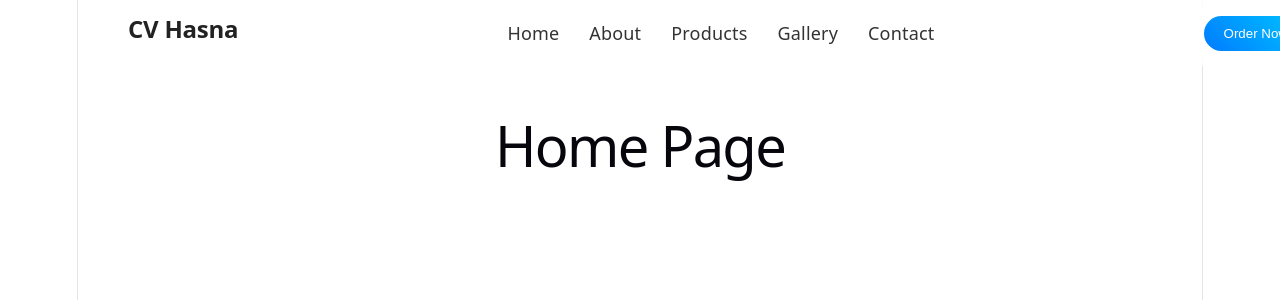
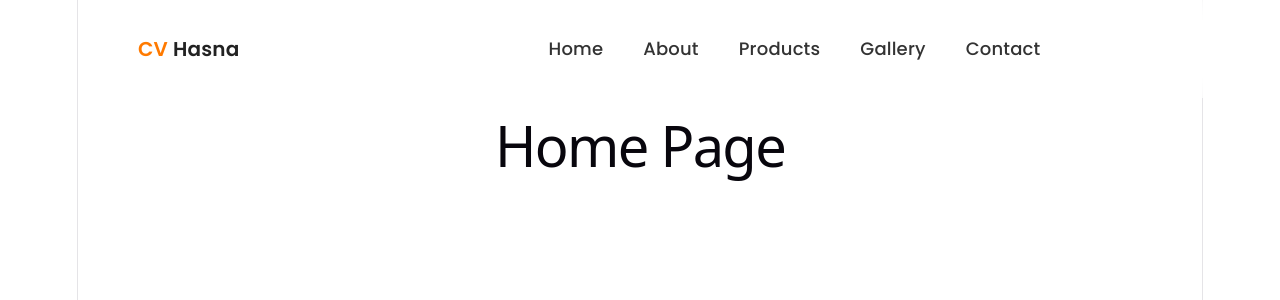
Before and after one commit to dederendi-dev/uts-web-umkm, a React (Vite) app: page / in a window 1280 px wide. Shown: the top 300 px of the page. Built offline with nearby package versions, Linux system fonts and the light colour scheme.

Commit message:
tampilan

```diff
--- a/src/components/Navbar/Navbar.css
+++ b/src/components/Navbar/Navbar.css
@@ -1,89 +1,94 @@
-/* src/components/Navbar/Navbar.css */
+/* FONT biar gak keliatan jadul */
+@import url('https://fonts.googleapis.com/css2?family=Poppins:wght@300;400;500;600&display=swap');
 
-/* Reset dasar */
-* {
-  margin: 0;
-  padding: 0;
-  box-sizing: border-box;
+body {
+  font-family: 'Poppins', sans-serif;
 }
 
-/* Navbar utama */
+/* NAVBAR */
 .navbar {
   position: fixed;
   top: 0;
   width: 100%;
-  padding: 15px 50px;
+  padding: 18px 60px;
   display: flex;
+  align-items: center;
   justify-content: space-between;
-  align-items: center;
 
-  /* Glass effect */
-  background: rgba(255, 255, 255, 0.6);
-  backdrop-filter: blur(10px);
+  background: rgba(255,255,255,0.5);
+  backdrop-filter: blur(12px);
 
   transition: all 0.3s ease;
-  z-index: 1000;
+  z-index: 999;
 }
 
-/* Efek saat scroll */
-.navbar-scrolled {
-  box-shadow: 0 4px 20px rgba(0,0,0,0.1);
-  background: rgba(255, 255, 255, 0.9);
+/* Saat scroll */
+.navbar.scrolled {
+  background: rgba(255,255,255,0.85);
+  box-shadow: 0 8px 30px rgba(0,0,0,0.08);
 }
 
-/* Logo */
-.navbar-logo h2 {
-  font-weight: bold;
+/* LOGO */
+.logo {
+  font-size: 20px;
+  font-weight: 600;
   color: #222;
 }
 
-/* Menu */
-.navbar-links {
-  display: flex;
-  list-style: none;
-  gap: 30px;
+.logo-highlight {
+  color: #ff7a00;
 }
 
-/* Link style */
-.navbar-links li a {
+/* MENU */
+.nav-links {
+  display: flex;
+  gap: 40px;
+  list-style: none;
+}
+
+.nav-links li a {
   text-decoration: none;
   color: #333;
   font-weight: 500;
   position: relative;
+  padding: 5px 0;
 }
 
-/* Hover underline animasi */
-.navbar-links li a::after {
+/* Hover efek modern */
+.nav-links li a::after {
   content: "";
   position: absolute;
+  left: 0;
+  bottom: -6px;
   width: 0%;
-  height: 2px;
-  bottom: -5px;
-  left: 0;
-  background: #007bff;
+  height: 3px;
+  border-radius: 10px;
+  background: linear-gradient(90deg, #ff7a00, #ffb347);
   transition: 0.3s;
 }
 
-.navbar-links li a:hover::after {
+.nav-links li a:hover::after {
   width: 100%;
 }
 
-/* CTA Button */
-.navbar-cta button {
-  padding: 10px 20px;
+/* CTA BUTTON */
+.cta button {
+  background: linear-gradient(135deg, #ff7a00, #ffb347);
   border: none;
-  border-radius: 25px;
-  background: linear-gradient(45deg, #007bff, #00c6ff);
+  padding: 10px 22px;
+  border-radius: 30px;
   color: white;
+  font-weight: 500;
   cursor: pointer;
   transition: 0.3s;
 }
 
-.navbar-cta button:hover {
-  transform: scale(1.05);
+.cta button:hover {
+  transform: translateY(-2px);
+  box-shadow: 0 6px 15px rgba(255,122,0,0.3);
 }
 
-/* Hamburger */
+/* HAMBURGER */
 .hamburger {
   display: none;
   flex-direction: column;
@@ -95,24 +100,23 @@
   height: 3px;
   background: #333;
   margin: 4px 0;
-  transition: 0.3s;
 }
 
 /* RESPONSIVE */
 @media (max-width: 768px) {
-
-  .navbar-links {
+  .nav-links {
     position: absolute;
-    top: 70px;
+    top: 80px;
     left: 0;
     width: 100%;
     flex-direction: column;
     background: white;
     align-items: center;
+    padding: 20px 0;
     display: none;
   }
 
-  .navbar-links.active {
+  .nav-links.active {
     display: flex;
   }
 
@@ -120,7 +124,7 @@
     display: flex;
   }
 
-  .navbar-cta {
+  .cta {
     display: none;
   }
 }
--- a/src/components/Navbar/Navbar.jsx
+++ b/src/components/Navbar/Navbar.jsx
@@ -1,39 +1,32 @@
-// src/components/Navbar/Navbar.jsx
+// Navbar.jsx
 
 import React, { useState, useEffect } from "react";
 import "./Navbar.css";
 import { navLinks } from "./navData";
 
-// Navbar utama
 const Navbar = () => {
-  // State untuk toggle menu mobile
   const [menuOpen, setMenuOpen] = useState(false);
-
-  // State untuk efek scroll (shadow + blur)
   const [scrolled, setScrolled] = useState(false);
 
-  // Event scroll listener
   useEffect(() => {
     const handleScroll = () => {
-      setScrolled(window.scrollY > 50);
+      setScrolled(window.scrollY > 20);
     };
 
     window.addEventListener("scroll", handleScroll);
-
-    // cleanup biar gak memory leak
     return () => window.removeEventListener("scroll", handleScroll);
   }, []);
 
   return (
-    <nav className={`navbar ${scrolled ? "navbar-scrolled" : ""}`}>
+    <nav className={`navbar ${scrolled ? "scrolled" : ""}`}>
 
-      {/* Logo */}
-      <div className="navbar-logo">
-        <h2>CV Hasna</h2>
+      {/* LEFT - LOGO */}
+      <div className="logo">
+        <span className="logo-highlight">CV</span> Hasna
       </div>
 
-      {/* Menu Desktop */}
-      <ul className={`navbar-links ${menuOpen ? "active" : ""}`}>
+      {/* CENTER - MENU */}
+      <ul className={`nav-links ${menuOpen ? "active" : ""}`}>
         {navLinks.map((link) => (
           <li key={link.id}>
             <a href={link.path}>{link.name}</a>
@@ -41,12 +34,12 @@ const Navbar = () => {
         ))}
       </ul>
 
-      {/* CTA Button */}
-      <div className="navbar-cta">
+      {/* RIGHT - CTA */}
+      <div className="cta">
         <button>Order Now</button>
       </div>
 
-      {/* Hamburger Menu (Mobile) */}
+      {/* MOBILE */}
       <div
         className={`hamburger ${menuOpen ? "open" : ""}`}
         onClick={() => setMenuOpen(!menuOpen)}
@@ -55,7 +48,6 @@ const Navbar = () => {
         <span></span>
         <span></span>
       </div>
-
     </nav>
   );
 };
```
